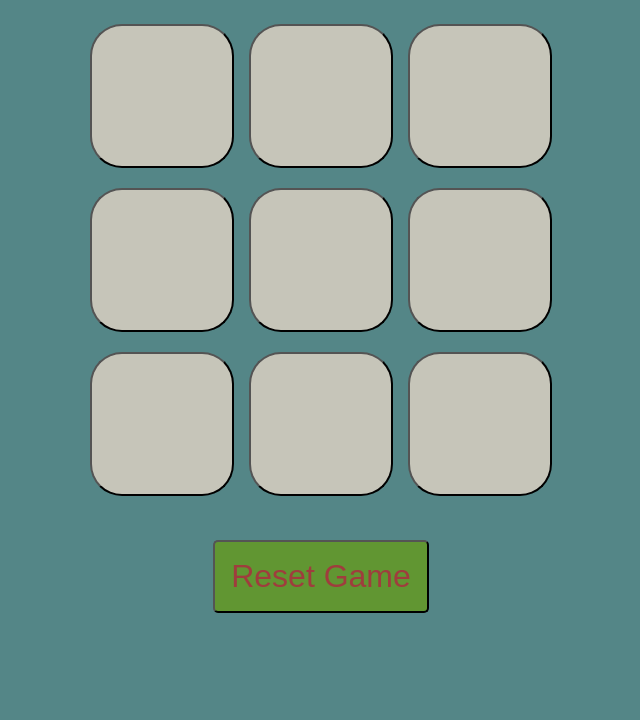
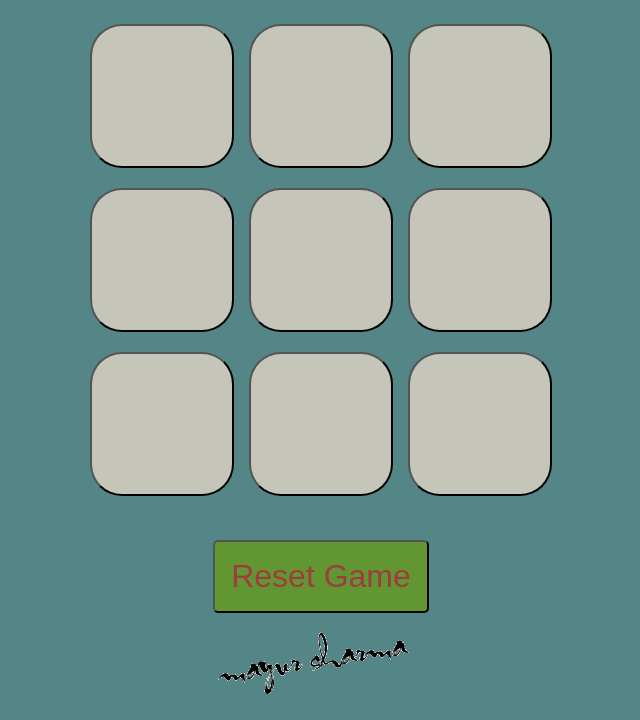
Before and after one commit to Mayur10398/Tic-Tac-Toe-Game, a plain HTML site: page index.html in a window 1280 px wide. Shown: the part 111-831 px from the top of the page, without its empty margins (319-959 px from the left). Before the commit the page ends 800 px from the top, so only its background shows below. Drawn offline with Linux system fonts and the light colour scheme.

Commit message:
Update index.html

```diff
--- a/index.html
+++ b/index.html
@@ -24,7 +24,7 @@
         </div>
         <button id="reset-btn">Reset Game</button>
 
-        <!-- <div class="watermark"><img src="./images/fancysign.png" alt="Watermark-sign"></div> -->
+        <div class="watermark"><img src="./images/fancysign.png" alt="Watermark-sign"></div>
     </main>
     <script src="first.js"></script>
 </body>
```
